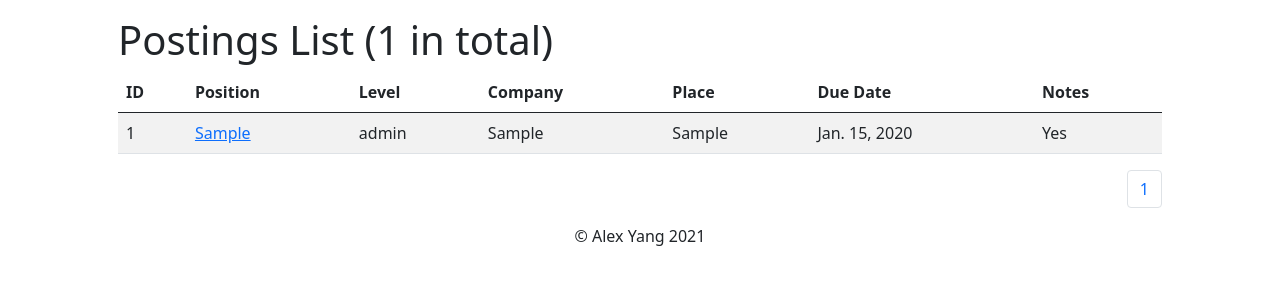
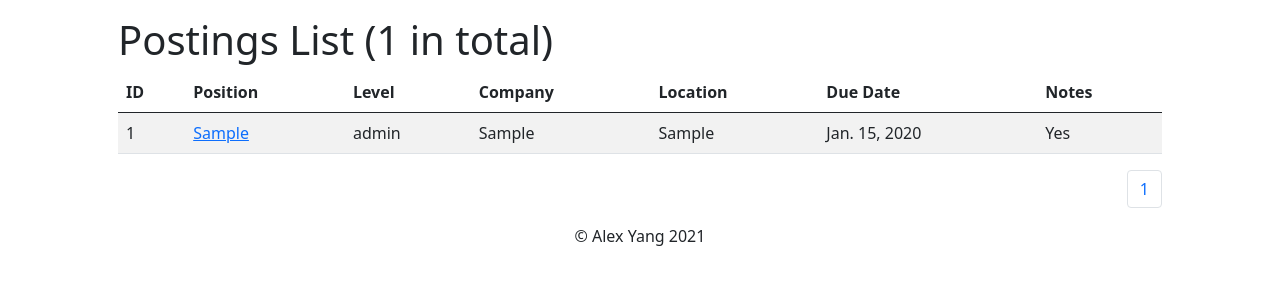
Before and after one commit to alexhyang/FE-portfolio-with-Django-Heroku, a Django app: page /jobhunter-app/ in a window 1280 px wide. Shown: the part 56-356 px from the top of the page. Run offline with Django 3.2, Linux system fonts and the light colour scheme; tables that the repository leaves empty hold one stand-in row (values such as "Sample post").

Commit message:
updated table header

```diff
--- a/jobhunter/templates/jobhunter/index.html
+++ b/jobhunter/templates/jobhunter/index.html
@@ -12,7 +12,7 @@
         <th>Position</th>
         <th>Level</th>
         <th>Company</th>
-        <th>Place</th>
+        <th>Location</th>
         <th>Due Date</th>
         <th>Notes</th>
       </tr>
```
